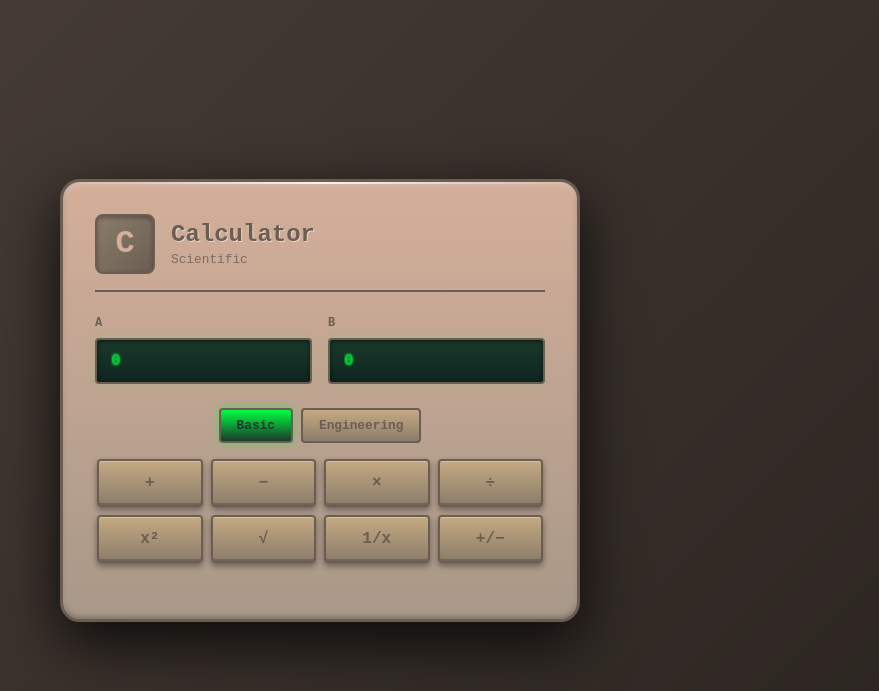
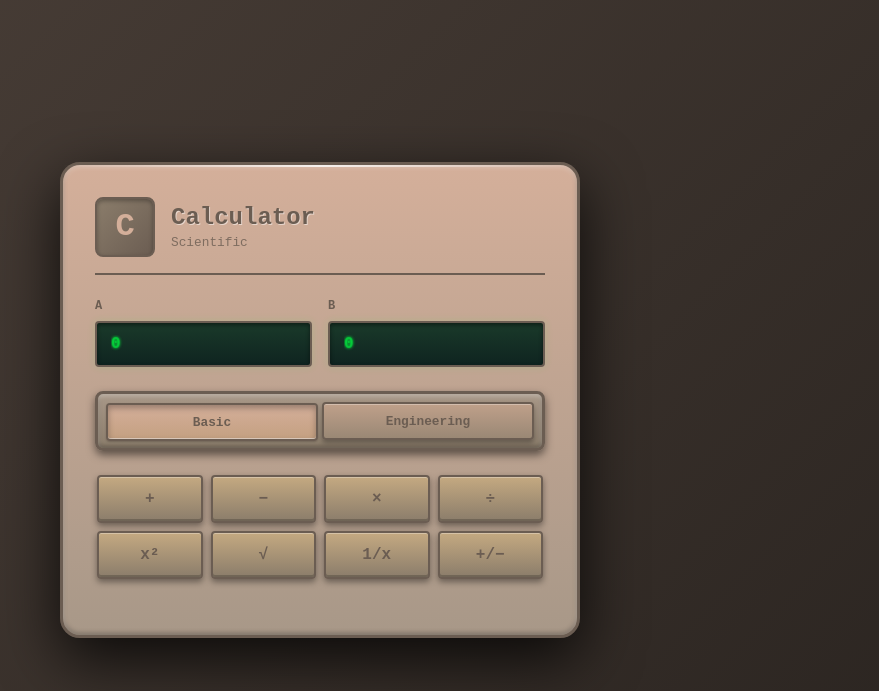
Before and after one commit to zer0nomad/calkproject, a Flask app: page / in a window 1280 px wide. Shown: the top 691 px of the page, without its empty margins (320-1199 px from the left). Run offline with Flask 2, Linux system fonts and the light colour scheme.

Commit message:
Feat: Improve UX with 3D mode switch and user-friendly error messages
Mode Toggle Switch:
- Redesigned as physical 3D switch (like vintage calculator toggle)
- Added container with inset shadows for depth effect
- Active button pressed down effect (translateY)
- Better visual feedback with distinct active/inactive states
- Improved button grouping and styling

Error Messages:
- Replace generic error messages with descriptive, user-friendly text
- Specific error for each invalid operation:
  * Division by zero → 'Cannot divide by zero. Please check your values.'
  * Negative sqrt → 'Cannot take square root of a negative number.'
  * Non-positive logarithm → 'Logarithm is only defined for positive numbers.'
  * Invalid factorial → 'Factorial requires a whole number (integer).'
  * Invalid log base → 'Invalid logarithm base. Must be positive and not equal to 1.'
  * Generic calculation error → 'Calculation error. Please check your input and try again.'

Translations:
- Added all new error messages to en and ru translation files
- Compiled .mo files for both locales
- Improved error handling in routes/main.py

All 23 tests passing ✓

```diff
--- a/calk/routes/main.py
+++ b/calk/routes/main.py
@@ -78,10 +78,23 @@ def index():
             else:
                 error = gettext('Unknown operation')
         except svc.DivisionByZeroError:
-            error = gettext('Division by zero is not allowed')
+            error = gettext('Cannot divide by zero. Please check your values.')
         except svc.CalculatorError as e:
-            error = str(e)
+            # Translate specific error messages
+            error_msg = str(e)
+            if 'sqrt of negative' in error_msg:
+                error = gettext('Cannot take square root of a negative number.')
+            elif 'logarithm of non-positive' in error_msg:
+                error = gettext('Logarithm is only defined for positive numbers.')
+            elif 'factorial of negative' in error_msg:
+                error = gettext('Factorial is only defined for non-negative integers.')
+            elif 'factorial of non-integer' in error_msg:
+                error = gettext('Factorial requires a whole number (integer).')
+            elif 'invalid logarithm base' in error_msg:
+                error = gettext('Invalid logarithm base. Must be positive and not equal to 1.')
+            else:
+                error = str(e)
         except Exception:
-            error = gettext('Calculation error')
+            error = gettext('Calculation error. Please check your input and try again.')
 
     return render_template('index.html', result=result, error=error)
--- a/calk/static/css/style.css
+++ b/calk/static/css/style.css
@@ -264,32 +264,51 @@ body {
 
 .mode-toggle {
   display: flex;
-  gap: 0.5rem;
-  margin-bottom: 1rem;
+  gap: 0.25rem;
+  margin-bottom: 1.5rem;
   justify-content: center;
+  background: linear-gradient(180deg, var(--tan-dark) 0%, var(--button-dark) 100%);
+  padding: 0.5rem;
+  border-radius: 8px;
+  border: 3px solid var(--brown);
+  box-shadow:
+    inset 0 2px 4px rgba(255,255,255,0.3),
+    inset 0 -2px 4px rgba(0,0,0,0.3),
+    0 4px 8px rgba(0,0,0,0.5);
 }
 
 .mode-toggle button {
-  padding: 0.5rem 1rem;
+  padding: 0.6rem 1.2rem;
   border: 2px solid var(--brown);
-  background: linear-gradient(180deg, var(--button-light) 0%, var(--button-dark) 100%);
+  background: linear-gradient(180deg, #bfa08a 0%, #9a8875 100%);
   color: var(--brown);
   border-radius: 4px;
   font-weight: 700;
   cursor: pointer;
   font-family: 'Courier New', monospace;
   font-size: 0.8rem;
-  transition: all 0.1s ease;
+  transition: all 0.15s ease;
+  box-shadow:
+    0 3px 5px rgba(0,0,0,0.3),
+    inset 0 1px 0 rgba(255,255,255,0.3);
+  flex: 1;
 }
 
 .mode-toggle button.active {
-  background: linear-gradient(180deg, var(--lcd-text), var(--lcd-bg));
-  color: var(--lcd-bg);
-  box-shadow: 0 0 8px rgba(0,255,65,0.5);
+  background: linear-gradient(180deg, #d4af9a 0%, #c4a081 100%);
+  color: var(--brown);
+  box-shadow:
+    inset 0 3px 6px rgba(0,0,0,0.3),
+    inset 0 -1px 0 rgba(255,255,255,0.5),
+    0 1px 2px rgba(0,0,0,0.2);
+  transform: translateY(1px);
 }
 
-.mode-toggle button:hover {
+.mode-toggle button:hover:not(.active) {
   transform: translateY(-1px);
+  box-shadow:
+    0 4px 8px rgba(0,0,0,0.4),
+    inset 0 1px 0 rgba(255,255,255,0.3);
 }
 
 .engineering-section {
```
Also changed, not shown: translations/en/LC_MESSAGES/messages.po, translations/ru/LC_MESSAGES/messages.po, 2 other files.
